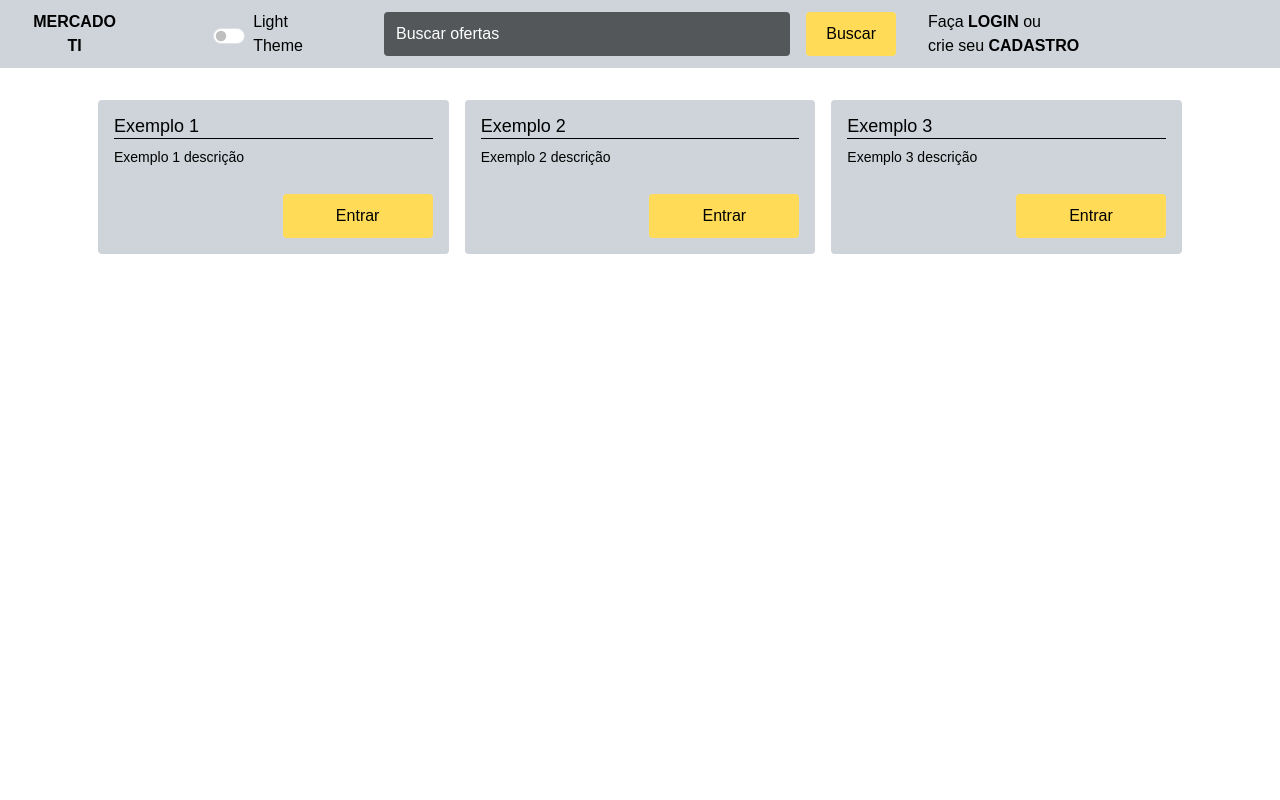
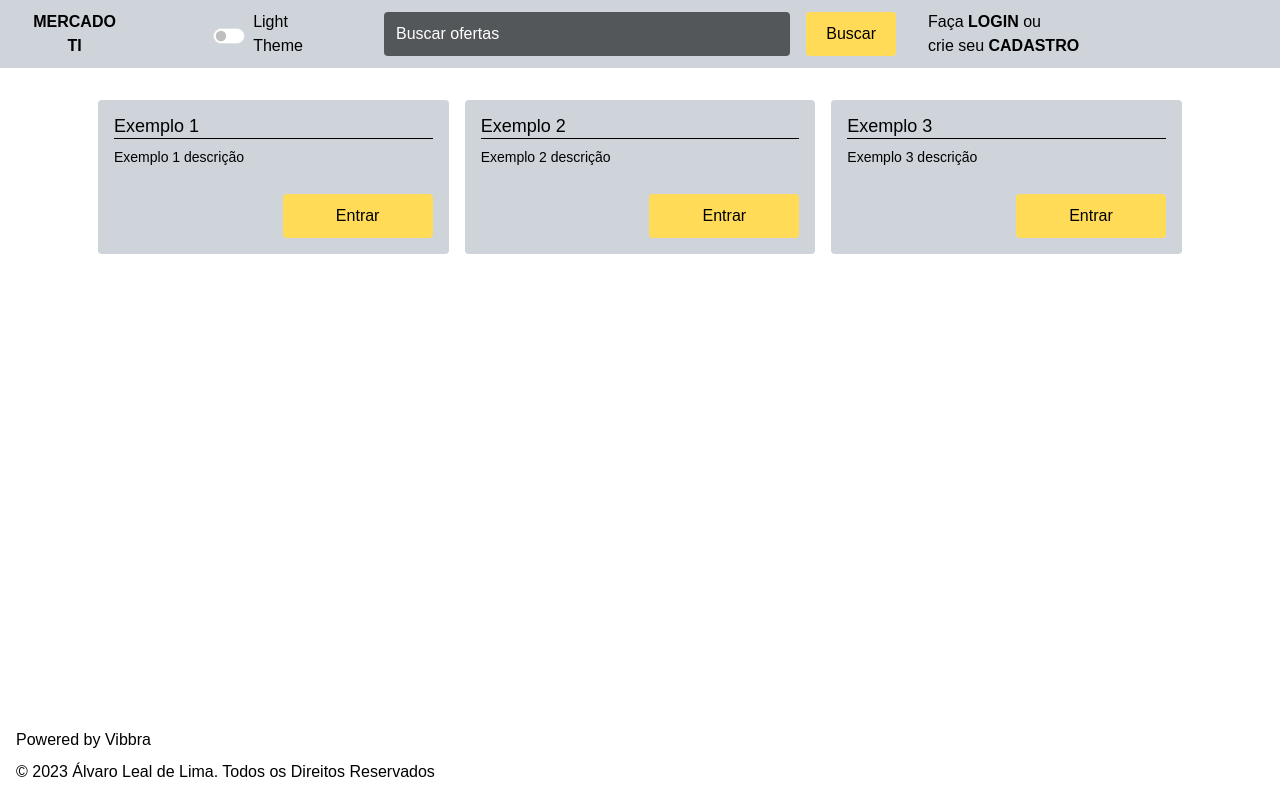
Before and after one commit to alvarolealdl/it-marketplace, a React (Vite) app: page / in a window 1280 px wide. Built offline with nearby package versions, Linux system fonts and the light colour scheme; no server answers; data requests are answered from the project's data file.

Commit message:
[ITMKTPL] Add footer component

```diff
--- a/src/MarketplaceRouter.jsx
+++ b/src/MarketplaceRouter.jsx
@@ -10,6 +10,7 @@ import CreateNegotiation from "./views/create-negotiation/CreateNegotiation.jsx"
 import MyNegotiations from "./views/my-negotiations/MyNegotiations.jsx";
 import ViewNegotiation from "./views/view-negotiation/ViewNegotiation.jsx";
 import { useAuth0 } from "@auth0/auth0-react";
+import Footer from "./components/Footer.jsx";
 
 const MarketplaceRouter = () => {
   const { user, isAuthenticated } = useAuth0();
@@ -37,6 +38,7 @@ const MarketplaceRouter = () => {
 
   return (
     <div className={`mktp-container${theme}`}>
+      <div className="mktp-content">
         <Header toggleTheme={toggleTheme} theme={theme} />
         <Routes>
           <Route path="/" element={<Home />} />
@@ -65,6 +67,8 @@ const MarketplaceRouter = () => {
           />
         </Routes>
       </div>
+      <Footer />
+    </div>
   );
 };
 
--- /dev/null
+++ b/src/components/Footer.jsx
@@ -0,0 +1,14 @@
+const Footer = () => {
+  return (
+    <footer className="d-flex align-items-center justify-content-between">
+      <div className="mktp-footer d-flex flex-column p-3">
+        <p className="mktp-footer__powered mb-2">Powered by Vibbra</p>
+        <p className="mktp-footer__copyright">
+          © 2023 Álvaro Leal de Lima. Todos os Direitos Reservados
+        </p>
+      </div>
+    </footer>
+  );
+};
+
+export default Footer;
--- /dev/null
+++ b/src/styles/Components/Footer.scss
@@ -0,0 +1,20 @@
+@import "../Variables.scss";
+
+.mktp-footer {
+  &__powered {
+    @media (max-width: $md) {
+      font-size: 0.875rem;
+    }
+  }
+
+  &__copyright {
+    align-items: end;
+    display: flex;
+    justify-self: center;
+    margin: 0;
+
+    @media (max-width: $md) {
+      font-size: 0.875rem;
+    }
+  }
+}
--- a/src/styles/Generic.scss
+++ b/src/styles/Generic.scss
@@ -1,6 +1,13 @@
 @import "./Variables.scss";
 
 .mktp-container {
+  &-dark,
+  &-light {
+    display: flex;
+    flex-direction: column;
+    min-height: 100vh;
+  }
+
   &-dark {
     background-color: $light-black;
     color: $white;
@@ -12,6 +19,10 @@
     color: $black;
     height: 100vh;
   }
+}
+
+.mktp-content {
+  flex: 1 1 auto;
 }
 
 #root {
--- a/src/styles/_Global.scss
+++ b/src/styles/_Global.scss
@@ -9,3 +9,4 @@
 @import "./MyNegotiations.scss";
 @import "./Components/Button.scss";
 @import "./Components/Header.scss";
+@import "./Components/Footer.scss";
```
Lines whose indentation alone changed are shown as unchanged.
